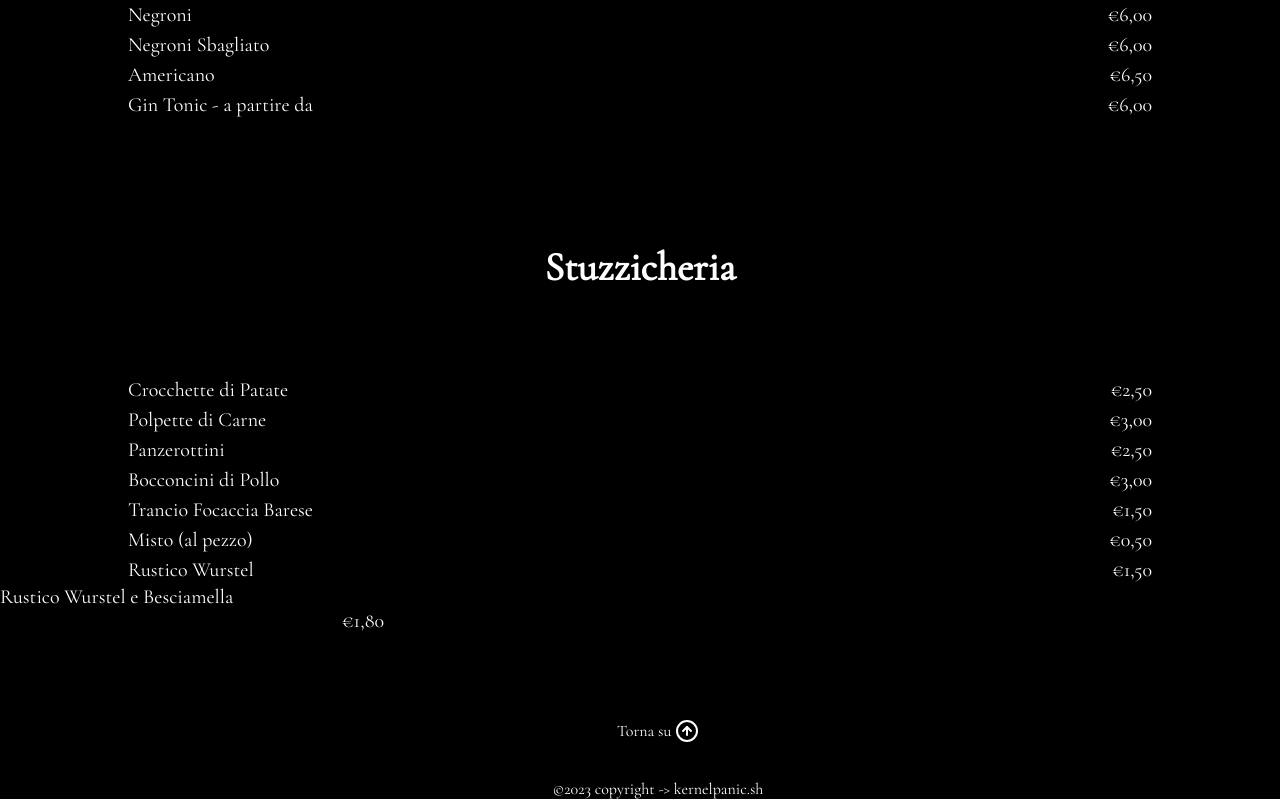
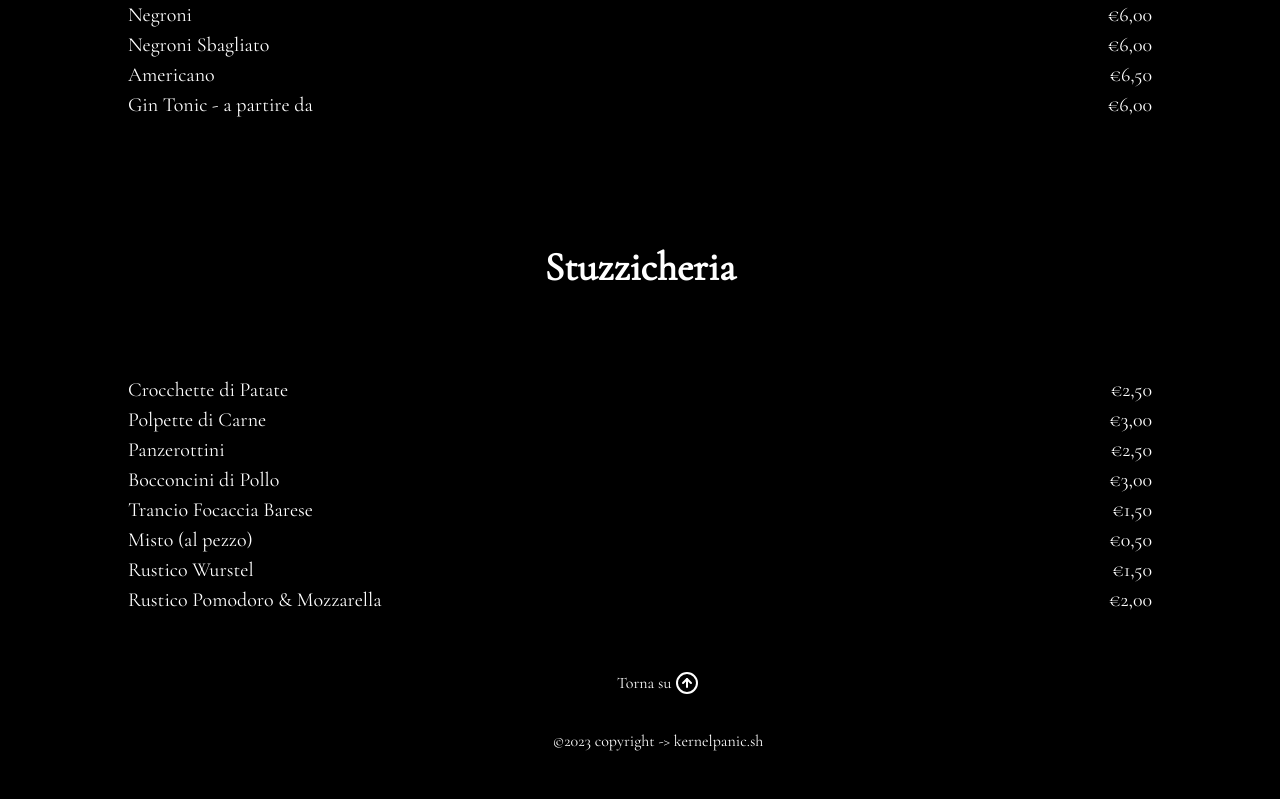
Before and after one commit to kernelpanic95/metropolis, a plain HTML site: page metropolis menu/index.html in a window 1280 px wide. Shown: the part 2295-3094 px from the top of the page. After the commit the page ends 3046 px from the top, so only its background shows below. Drawn offline with nearby package versions, Linux system fonts and the light colour scheme.

Commit message:
Update index.html

```diff
--- a/metropolis menu/index.html
+++ b/metropolis menu/index.html
@@ -271,9 +271,6 @@
                 <div class="product-name">Rustico Wurstel</div>
                 <div class="price">€1,50</div>
             </div>
-            <div class="product-name">Rustico Wurstel e Besciamella</div>
-                <div class="price">€1,80</div>
-            </div>
             <div class="product-list">
                 <div class="product-name">Rustico Pomodoro & Mozzarella</div>
                 <div class="price">€2,00</div>
```
